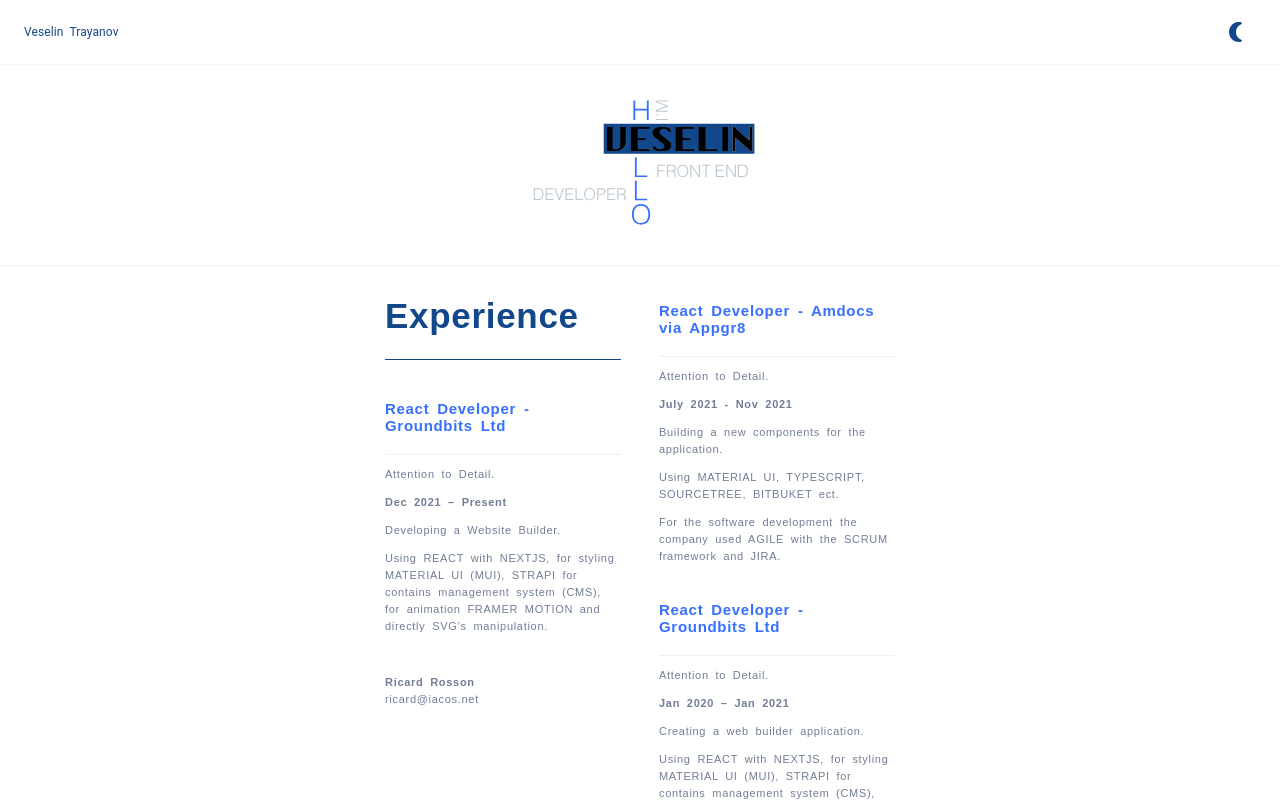
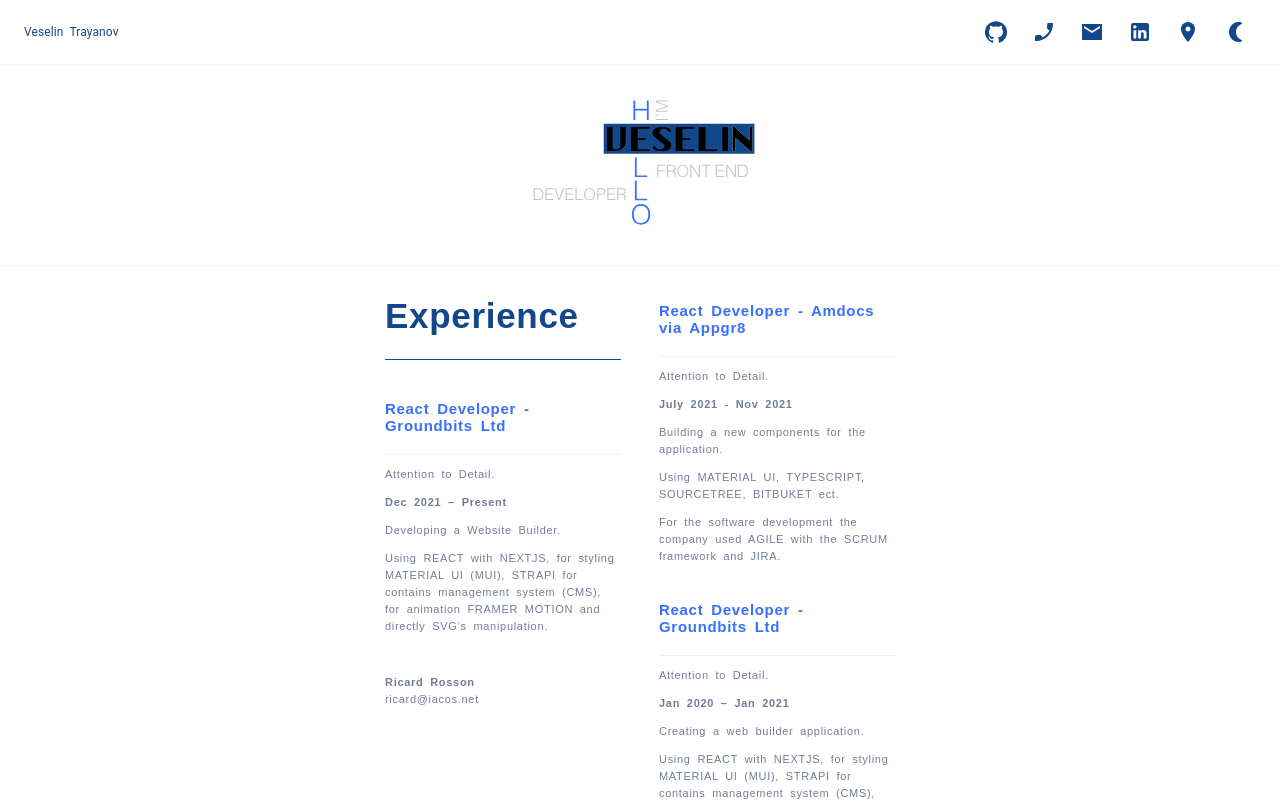
Before and after one commit to bacc0/trayanovCV, a Next.js app: page / in a window 1280 px wide. Shown: the top 801 px of the page. Built offline with nearby package versions, Linux system fonts and the light colour scheme.

Commit message:
icons to navbar

```diff
--- a/_components/MenuAppBar.js
+++ b/_components/MenuAppBar.js
@@ -7,10 +7,16 @@ import { Stack, IconButton, Typography, Toolbar, AppBar, Box } from '@mui/materi
 import LightModeIcon from '@mui/icons-material/LightMode'
 import NightlightRoundIcon from '@mui/icons-material/NightlightRound'
 
+import LocationOnSharpIcon from '@mui/icons-material/LocationOnSharp';
+import LocalPostOfficeSharpIcon from '@mui/icons-material/LocalPostOfficeSharp'
+import PhoneEnabledSharpIcon from '@mui/icons-material/PhoneEnabledSharp'
+import LinkedInIcon from '@mui/icons-material/LinkedIn'
+import GitHubIcon from '@mui/icons-material/GitHub'
+
 export default function MenuAppBar({
      theme, setTheme, hrColor, hrColorMain,
      AppBackgroundColor, scrollDirection, Y_position,
-     thirdLettersColor, currentBrowser,  animationTransition
+     thirdLettersColor, currentBrowser, animationTransition
 }) {
 
      const [heightAppBar, setHeightAppBarl] = useState(0)
@@ -28,7 +34,7 @@ export default function MenuAppBar({
 
      const AppBarStyle = {
           // backgroundColor: currentBrowser === 'firefox' ? 'red' : 'transparent',
-          backgroundColor: 'transparent',
+          backgroundColor: `${AppBackgroundColor}77`,
           '-webkit-backdrop-filter': `blur(10px)`,
           ' backdrop-filter': `blur(10px)`,
           color: hrColorMain,
@@ -60,6 +66,10 @@ export default function MenuAppBar({
           backgroundColor: thirdLettersColor,
           transition: `width 150ms ease`
      }
+     const iconsStyle = {
+          color: hrColorMain,
+          transition: `color ${animationTransition} ease`,
+     }
 
 
      return (
@@ -86,12 +96,28 @@ export default function MenuAppBar({
                                              spacing={1}
                                              onClick={() => handleThemeChange()}
                                         >
-                                             <IconButton aria-label='fingerprint'
-                                             style={{
-                                                  color: hrColorMain,
-                                                  transition: `color ${animationTransition} ease`
-                                              }}
-                                             >
+
+                                             <IconButton aria-label='GitHub Icon' style={iconsStyle}>
+                                                  <GitHubIcon />
+                                             </IconButton>
+
+                                             <IconButton aria-label='Phone Icon' style={iconsStyle}>
+                                                  <PhoneEnabledSharpIcon />
+                                             </IconButton>
+
+                                             <IconButton aria-label='Local Icon' style={iconsStyle}>
+                                                  <LocalPostOfficeSharpIcon />
+                                             </IconButton>
+
+                                             <IconButton aria-label='LinkedIn Icon' style={iconsStyle}>
+                                                  <LinkedInIcon />
+                                             </IconButton>
+
+                                             <IconButton aria-label='Location Icon' style={iconsStyle}>
+                                                  <LocationOnSharpIcon />
+                                             </IconButton>
+
+                                             <IconButton aria-label='theme icon' style={iconsStyle}>
                                                   {
                                                        theme === 'light'
                                                             ? <NightlightRoundIcon />
@@ -99,6 +125,8 @@ export default function MenuAppBar({
                                                   }
                                              </IconButton>
                                         </Stack>
+
+
                                    </Toolbar>
                               </motion.div>
                          </AppBar>
```
